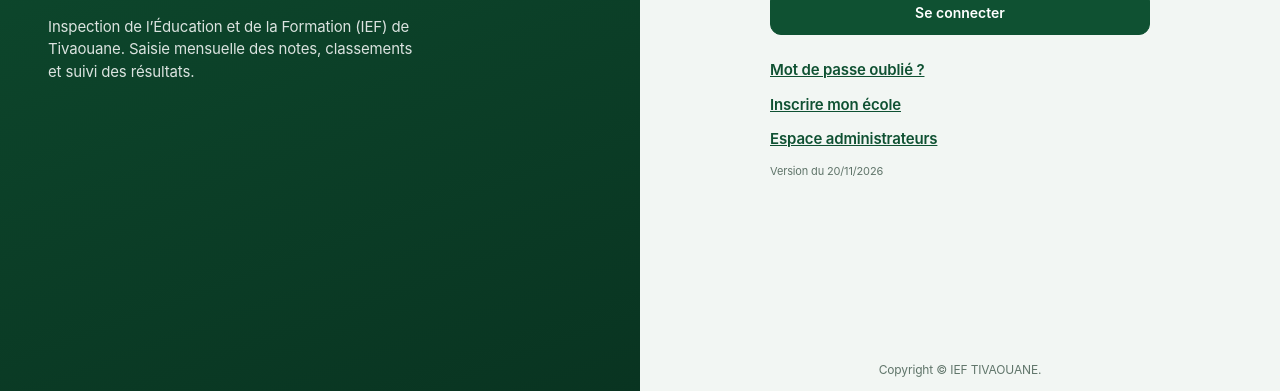
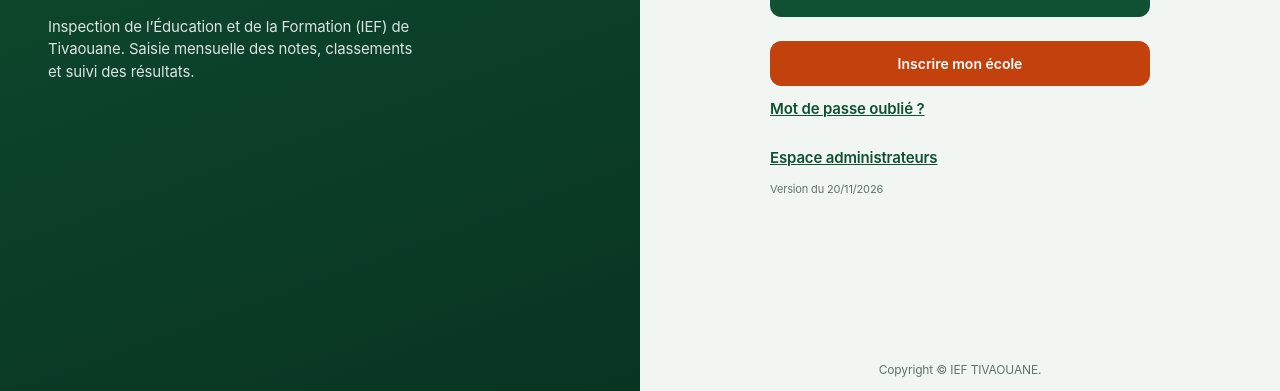
Before and after one commit to csarr111-arch/suivi-notes, a plain HTML site: page index.html in a window 1280 px wide. Shown: the part 409-800 px from the top of the page. Drawn offline with nearby package versions, Linux system fonts and the light colour scheme.

Commit message:
Add files via upload

```diff
--- a/index.html
+++ b/index.html
@@ -31,7 +31,7 @@ h1{font-size:20px;margin:0}h2{font-size:18px;margin:0}h3{font-size:15px;margin:0
 .bn{display:none;position:fixed;bottom:0;left:0;right:0;z-index:40;background:var(--sf);border-top:1px solid var(--bd);overflow-x:auto;padding:6px}
 .bn button{flex:1 0 74px;display:flex;flex-direction:column;align-items:center;gap:2px;background:none;border:0;color:var(--mu);font:600 10.5px inherit;padding:6px 4px;border-radius:10px;cursor:pointer}.bn button.on{color:var(--ac);background:var(--al)}
 .btn,button,select,input{font:inherit}.btn{display:inline-flex;align-items:center;gap:6px;border:1px solid var(--bd);background:var(--sf);color:var(--tx);padding:8px 14px;border-radius:10px;font-weight:600;font-size:14px;cursor:pointer;transition:.15s;white-space:nowrap}
-.btn:hover{background:var(--sf2);transform:translateY(-1px)}.btn:active{transform:none}.btn.pr{background:var(--ac);border-color:var(--ac);color:#fff}.btn.pr:hover{background:var(--ac2)}.btn.dg{background:var(--ko);border-color:var(--ko);color:#fff}.btn.wa{background:#1fa855;border-color:#1fa855;color:#fff}.btn.sm{padding:5px 10px;font-size:13px}.btn.gh{background:transparent}.btn:disabled{opacity:.5;cursor:default}
+.btn:hover{background:var(--sf2);transform:translateY(-1px)}.btn:active{transform:none}.btn.pr{background:var(--ac);border-color:var(--ac);color:#fff}.btn.pr:hover{background:var(--ac2)}.btn.dg{background:var(--ko);border-color:var(--ko);color:#fff}.btn.wa{background:#1fa855;border-color:#1fa855;color:#fff}.btn.ins{background:#c2410c;border-color:#c2410c;color:#fff}.btn.ins:hover{background:#9a3412}.btn.sm{padding:5px 10px;font-size:13px}.btn.gh{background:transparent}.btn:disabled{opacity:.5;cursor:default}
 .ib{position:relative;display:grid;place-items:center;width:36px;height:36px;border:1px solid var(--bd);background:var(--sf);color:var(--tx);border-radius:10px;cursor:pointer;padding:0}.ib:hover{background:var(--sf2)}.ib.sm{width:30px;height:30px}.ib:disabled{opacity:.4}
 .bdg{position:absolute;top:-5px;right:-5px;background:var(--ko);color:#fff;border-radius:999px;font-size:10px;font-weight:700;padding:1px 5px;min-width:16px}
 input,select{color:var(--tx);background:var(--sf);border:1px solid var(--bd);border-radius:10px;padding:8px 12px;outline:none;transition:.15s;max-width:100%}input:focus,select:focus{border-color:var(--ac);box-shadow:0 0 0 3px color-mix(in srgb,var(--ac) 22%,transparent)}
@@ -369,7 +369,7 @@ const pri=()=>P&&P.role=="principal",isE=()=>P&&P.role=="ecole";
 
 /* ===== Authentification ===== */
 const authBox=h=>app(`<div class="auth"><div class="ah">${ic("book",44)}<h1>Suivi des notes CM2</h1><p>Inspection de l’Éducation et de la Formation (IEF) de Tivaouane. Saisie mensuelle des notes, classements et suivi des résultats.</p></div><div class="af"><div class="ab">${h}</div><div class="cp cpa">${CP}</div></div></div>`);
-function showLogin(m=""){authBox(`<h2>Connexion</h2><span class="mu">Entrez vos identifiants</span><input id="lg" placeholder="Numéro WhatsApp" autocomplete="username"><input id="pw" type="password" placeholder="Mot de passe" autocomplete="current-password" onkeydown="if(event.key=='Enter')login()"><button class="btn pr" style="justify-content:center;padding:11px" onclick="login()">Se connecter</button><p class="err" id="m">${m}</p><a href="#" onclick="showForgot();return false">Mot de passe oublié ?</a><a href="#" onclick="showReg();return false">Inscrire mon école</a><a href="#" onclick="showAdminLogin();return false">Espace administrateurs</a><span class="mu" style="font-size:11px">Version du 20/11/2026</span>`)}
+function showLogin(m=""){authBox(`<h2>Connexion</h2><span class="mu">Entrez vos identifiants</span><input id="lg" placeholder="Numéro WhatsApp" autocomplete="username"><input id="pw" type="password" placeholder="Mot de passe" autocomplete="current-password" onkeydown="if(event.key=='Enter')login()"><button class="btn pr" style="justify-content:center;padding:11px" onclick="login()">Se connecter</button><p class="err" id="m">${m}</p><button class="btn ins" style="justify-content:center;padding:11px" onclick="showReg()">Inscrire mon école</button><a href="#" onclick="showForgot();return false">Mot de passe oublié ?</a><a href="#" onclick="showAdminLogin();return false" style="margin-top:14px">Espace administrateurs</a><span class="mu" style="font-size:11px">Version du 20/11/2026</span>`)}
 async function login(){const b=$(".btn.pr");b.disabled=true;try{const{error}=await sb.auth.signInWithPassword({email:mail($("#lg").value),password:$("#pw").value});if(error){b.disabled=false;const t=String(error.message||"");return $("#m").textContent=/invalid login credentials/i.test(t)?"Identifiant ou mot de passe incorrect.":"Connexion impossible : "+t}boot()}catch(e){b.disabled=false;$("#m").textContent="Connexion impossible : "+((e&&e.message)||e)}}
 function showAdminLogin(m=""){authBox(`<h2>Espace administrateurs</h2><span class="mu">Réservé aux administrateurs de l’IEF.</span><input id="lg" placeholder="Identifiant ou e-mail" autocomplete="username"><input id="pw" type="password" placeholder="Mot de passe" autocomplete="current-password" onkeydown="if(event.key=='Enter')login()"><button class="btn pr" style="justify-content:center;padding:11px" onclick="login()">Se connecter</button><p class="err" id="m">${m}</p><a href="#" onclick="showAdminForgot();return false">Mot de passe oublié ?</a><a href="#" onclick="showLogin();return false">Retour à la connexion des écoles</a>`)}
 function showAdminForgot(){authBox(`<h2>Mot de passe oublié</h2><span class="mu">Administrateur principal : saisissez l’adresse e-mail de votre compte, un lien de réinitialisation vous sera envoyé. Les administrateurs secondaires demandent leur mot de passe à l’administrateur principal.</span><input id="fe" type="email" autocomplete="email" placeholder="Adresse e-mail" onkeydown="if(event.key=='Enter')adminForgot()"><button class="btn pr" style="justify-content:center;padding:11px" onclick="adminForgot()">Envoyer le lien</button><p class="err" id="m"></p><a href="#" onclick="showAdminLogin();return false">Retour</a>`)}
```
